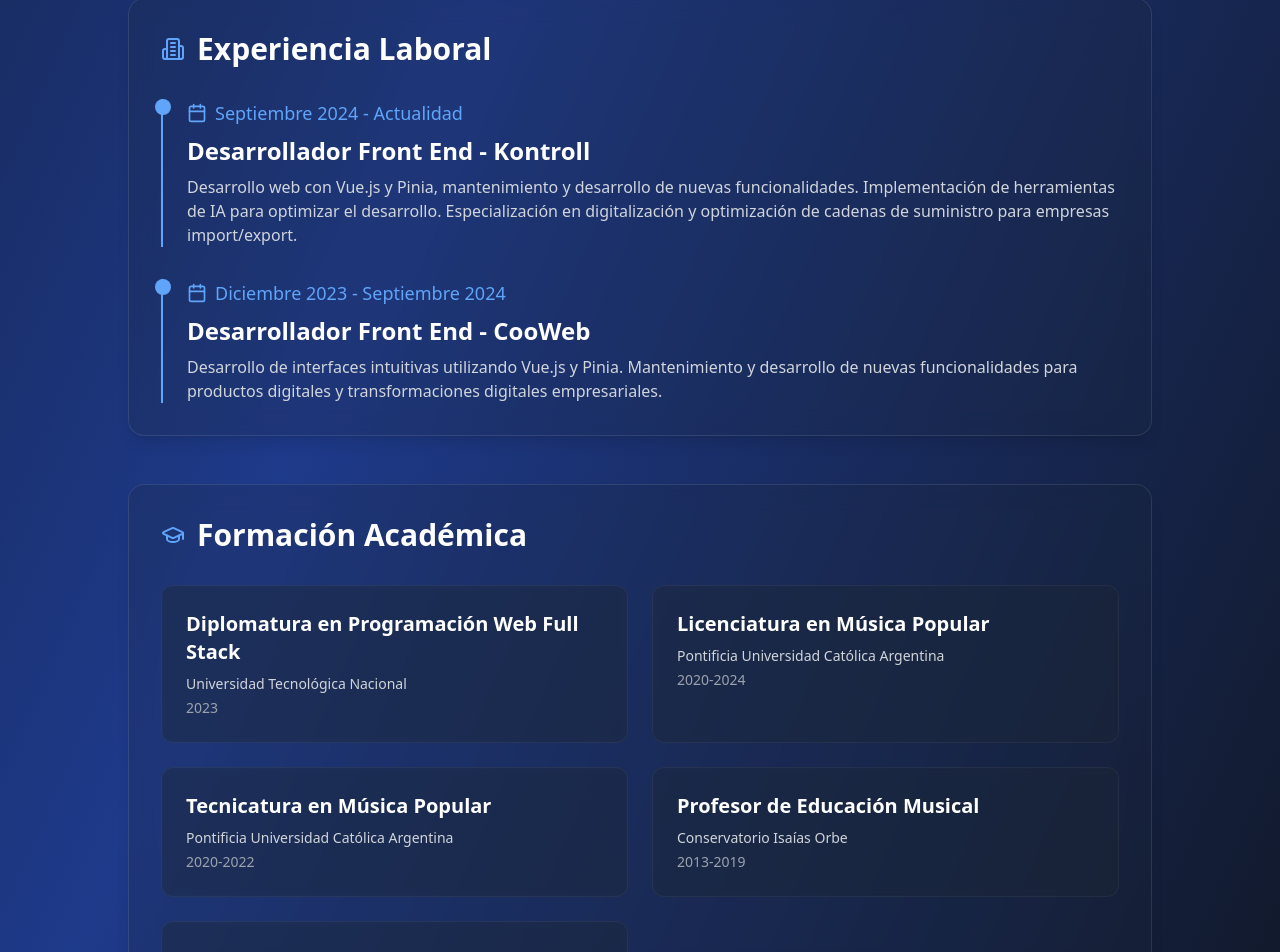
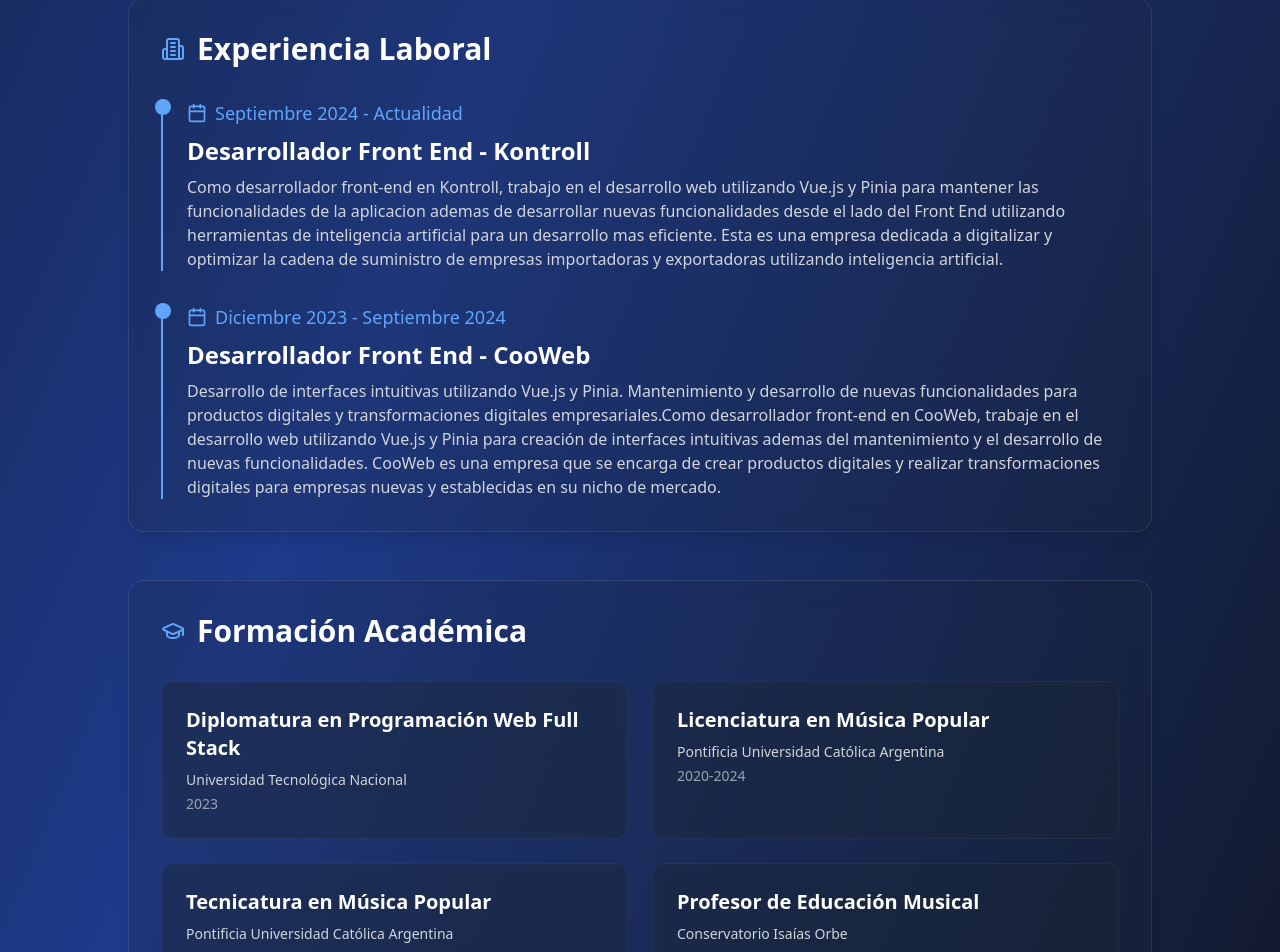
Before and after one commit to nachof948/CV, a React (Vite) app: page / in a window 1280 px wide. Shown: the part 1817-2769 px from the top of the page. Built offline with nearby package versions, Linux system fonts and the light colour scheme.

Commit message:
change the text of experience

```diff
--- a/src/App.tsx
+++ b/src/App.tsx
@@ -43,12 +43,12 @@ function App() {
         kontroll: {
           title: 'Desarrollador Front End - Kontroll',
           date: 'Septiembre 2024 - Actualidad',
-          description: 'Desarrollo web con Vue.js y Pinia, mantenimiento y desarrollo de nuevas funcionalidades. Implementación de herramientas de IA para optimizar el desarrollo. Especialización en digitalización y optimización de cadenas de suministro para empresas import/export.'
+          description: 'Como desarrollador front-end en Kontroll, trabajo en el desarrollo web utilizando Vue.js y Pinia para mantener las funcionalidades de la aplicacion ademas de desarrollar nuevas funcionalidades desde el lado del Front End utilizando herramientas de inteligencia artificial para un desarrollo mas eficiente. Esta es  una empresa dedicada a digitalizar y optimizar la cadena de suministro de empresas importadoras y exportadoras utilizando inteligencia artificial.'
         },
         cooweb: {
           title: 'Desarrollador Front End - CooWeb',
           date: 'Diciembre 2023 - Septiembre 2024',
-          description: 'Desarrollo de interfaces intuitivas utilizando Vue.js y Pinia. Mantenimiento y desarrollo de nuevas funcionalidades para productos digitales y transformaciones digitales empresariales.'
+          description: 'Desarrollo de interfaces intuitivas utilizando Vue.js y Pinia. Mantenimiento y desarrollo de nuevas funcionalidades para productos digitales y transformaciones digitales empresariales.Como desarrollador front-end en CooWeb, trabaje en el desarrollo web utilizando Vue.js y Pinia para creación de interfaces intuitivas ademas del mantenimiento y el desarrollo de nuevas funcionalidades. CooWeb es una empresa que se encarga de crear productos digitales y realizar transformaciones digitales para empresas nuevas y establecidas en su nicho de mercado.'
         }
       },
       educationExperience: {
@@ -111,12 +111,12 @@ function App() {
         kontroll: {
           title: 'Front End Developer - Kontroll',
           date: 'September 2024 - Present',
-          description: 'Web development with Vue.js and Pinia, maintenance and development of new features. Implementation of AI tools to optimize development. Specialization in digitalization and optimization of supply chains for import/export companies.'
+          description: 'As a front-end developer at Kontroll, I work on web development using Vue.js and Pinia to maintain the functionalities of the application in addition to developing new functionalities from the Front End side using artificial intelligence tools for more efficient development. This is a company dedicated to digitizing and optimizing the supply chain of importing and exporting companies using artificial intelligence.'
         },
         cooweb: {
           title: 'Front End Developer - CooWeb',
           date: 'December 2023 - September 2024',
-          description: 'Development of intuitive interfaces using Vue.js and Pinia. Maintenance and development of new features for digital products and business digital transformations.'
+          description: 'Development of intuitive interfaces using Vue.js and Pinia. Maintenance and development of new functionalities for digital products and business digital transformations. As a front-end developer at CooWeb, I worked on web development using Vue.js and Pinia to create intuitive interfaces in addition to the maintenance and development of new functionalities. CooWeb is a company that is responsible for creating digital products and carrying out digital transformations for new and established companies in their market niche.'
         }
       },
       educationExperience: {
```
